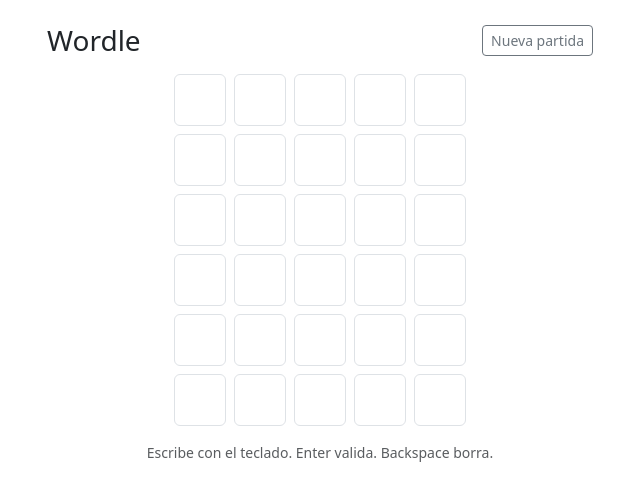
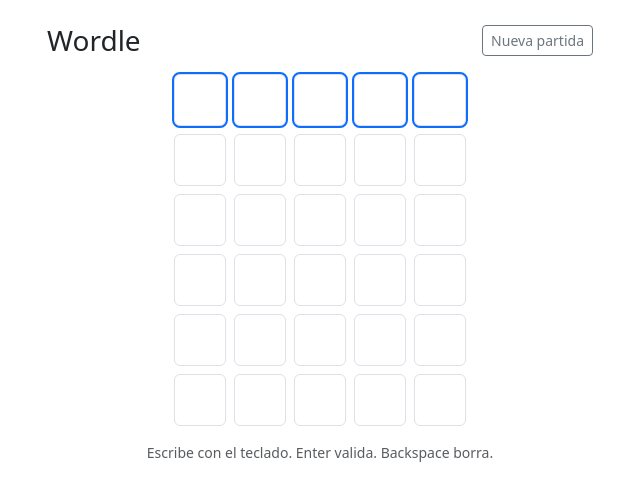
Before and after one commit to hferrer08/wordle-angular, an Angular app: page /wordle in a window 1280 px wide. Shown: the top 496 px of the page, without its empty margins (320-960 px from the left). Built offline with nearby package versions, Linux system fonts and the light colour scheme.

Commit message:
Se agregan eventos de teclado y css para la fila activa azul

```diff
--- a/src/app/wordle/components/board/board.css
+++ b/src/app/wordle/components/board/board.css
@@ -4,3 +4,7 @@
   font-size: 1.25rem;
   text-transform: uppercase;
 }
+
+.tile.active {
+  outline: 2px solid #0d6efd;
+}
--- a/src/app/wordle/components/board/board.html
+++ b/src/app/wordle/components/board/board.html
@@ -1,7 +1,11 @@
 <div class="d-grid gap-2">
-  <div class="d-flex justify-content-center gap-2" *ngFor="let row of grid">
+  <div
+    class="d-flex justify-content-center gap-2"
+    *ngFor="let row of grid; let i = index"
+  >
     <div
       class="tile border rounded d-flex align-items-center justify-content-center fw-bold"
+      [class.active]="i === activeRow"
       *ngFor="let cell of row"
     >
       {{ cell }}
--- a/src/app/wordle/components/board/board.ts
+++ b/src/app/wordle/components/board/board.ts
@@ -1,4 +1,4 @@
-import { Component } from '@angular/core';
+import { Component, Input } from '@angular/core';
 import { CommonModule } from '@angular/common';
 
 @Component({
@@ -9,8 +9,6 @@
   styleUrls: ['./board.css'],
 })
 export class Board {
-  // 6 filas x 5 columnas (vacías por ahora)
-  grid: string[][] = Array.from({ length: 6 }, () =>
-    Array.from({ length: 5 }, () => '')
-  );
+  @Input({ required: true }) grid!: string[][];
+  @Input() activeRow = 0;
 }
--- a/src/app/wordle/pages/wordle-page/wordle-page.html
+++ b/src/app/wordle/pages/wordle-page/wordle-page.html
@@ -11,7 +11,7 @@
             </div>
 
             <div class="d-flex justify-content-center">
-                <app-board></app-board>
+                <app-board [grid]="grid" [activeRow]="activeRow"></app-board>
             </div>
 
             <div class="mt-3 text-center text-muted small">
--- a/src/app/wordle/pages/wordle-page/wordle-page.ts
+++ b/src/app/wordle/pages/wordle-page/wordle-page.ts
@@ -1,12 +1,59 @@
-import { Component } from '@angular/core';
+import { Component, HostListener } from '@angular/core';
 import { Board } from '../../components/board/board';
 
 @Component({
   selector: 'app-wordle-page',
+  standalone: true,
   imports: [Board],
   templateUrl: './wordle-page.html',
-  styleUrl: './wordle-page.css',
+  styleUrls: ['./wordle-page.css'],
 })
 export class WordlePage {
+  grid: string[][] = Array.from({ length: 6 }, () => Array.from({ length: 5 }, () => ''));
+  activeRow = 0;
+  activeCol = 0;
 
+  //Como un addEventListener global para capturar las teclas presionadas
+  @HostListener('window:keydown', ['$event'])
+  onKeyDown(event: KeyboardEvent) {
+    const key = event.key;
+
+    // Letras A-Z
+    if (/^[a-zA-Z]$/.test(key)) {
+      this.typeLetter(key.toUpperCase());
+      return;
+    }
+
+    if (key === 'Backspace') {
+      this.backspace();
+      return;
+    }
+
+    if (key === 'Enter') {
+      this.submit();
+      return;
+    }
+  }
+
+  private typeLetter(letter: string) {
+    if (this.activeCol >= 5) return;
+    this.grid[this.activeRow][this.activeCol] = letter;
+    this.activeCol++;
+  }
+
+  private backspace() {
+    if (this.activeCol === 0) return;
+    this.activeCol--;
+    this.grid[this.activeRow][this.activeCol] = '';
+  }
+
+  private submit() {
+    // por ahora solo “pasa de fila” si la fila está completa
+    if (this.activeCol < 5) return;
+
+    if (this.activeRow < 5) {
+      this.activeRow++;
+      this.activeCol = 0;
+    }
+  }
 }
```
